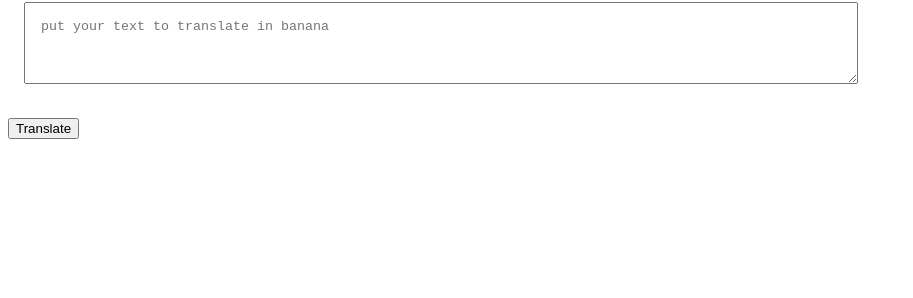
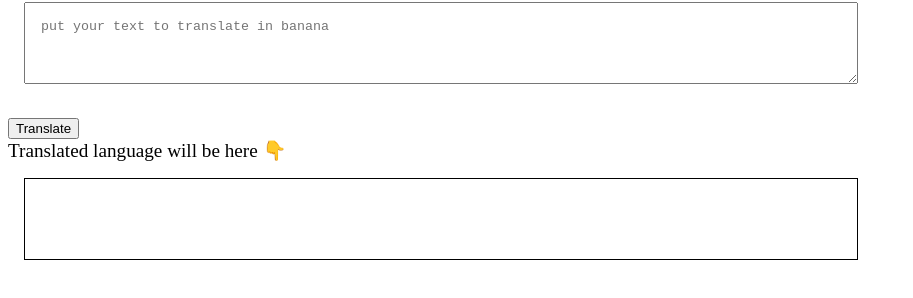
Before and after one commit to roht2103/banana-talk, a plain HTML site: page index.html in a window 1280 px wide. Shown: the part 78-376 px from the top of the page, without its empty margins (0-913 px from the left). Drawn offline with Linux system fonts and the light colour scheme.

Commit message:
taken input and output it

```diff
--- a/app.js
+++ b/app.js
@@ -1,7 +1,7 @@
 let btnTranslate = document.querySelector("#btn-translate");
 let textInput = document.querySelector("#text-area");
+let outputDiv = document.querySelector("#output");
 
 btnTranslate.addEventListener("click", function clickEventHandler() {
-  console.log("clicked");
-  console.log(textInput.value);
+  outputDiv.innerText = "fdsddsfds " + textInput.value;
 });
--- a/index.html
+++ b/index.html
@@ -15,6 +15,15 @@
             display: block;
         }
 
+        #output{
+            border: 1px solid black;
+            height: 3rem;
+            width: 50rem;
+            padding: 1rem;
+            margin: 1rem;
+            display: block;
+        }
+
 
     </style>
   </head>
@@ -24,6 +33,10 @@
 <textarea id="text-area" placeholder="put your text to translate in banana"></textarea><br>
 <button id="btn-translate">Translate</button>
 
+<div style="font-size: larger;">Translated language will be here 👇</div>
+<div id="output">
+
+</div>
 
     <script src="app.js" type="text/javascript">
 </body>
```
